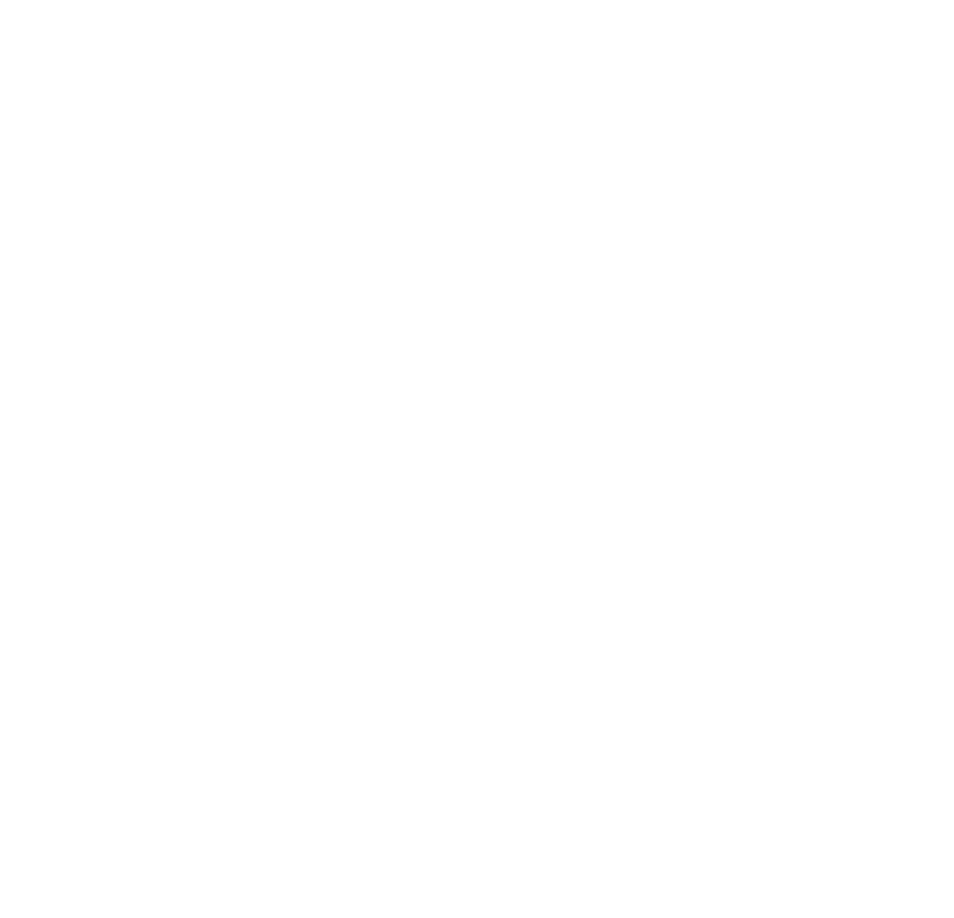
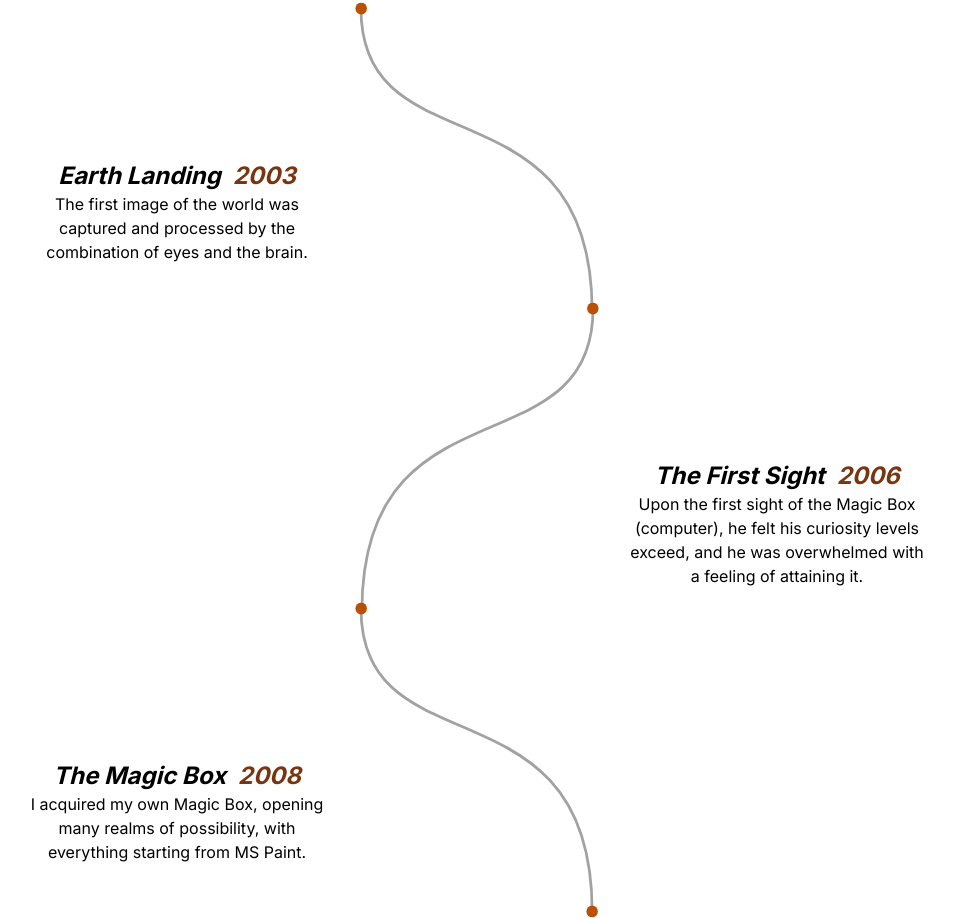
Before and after one commit to aslamcodes/personal-site, a Next.js app: page / in a window 1280 px wide. Shown: the part 1630-2548 px from the top of the page, without its empty margins (163-1117 px from the left). Before the commit the page ends 1640 px from the top, so only its background shows below. Built offline with nearby package versions, Linux system fonts and the light colour scheme.

Commit message:
TimeLine

```diff
--- a/src/app/page.tsx
+++ b/src/app/page.tsx
@@ -1,10 +1,14 @@
+import TimeLine from "@/components/Home/TimeLine";
 import Image from "next/image";
 import React from "react";
 
 export default function Home() {
   return (
     <main className="container mx-auto snap-mandatory snap-y">
-      <section className="py-10 flex flex-col justify-center items-center snap-start">
+      <section
+        className="py-10 flex flex-col justify-center items-center snap-start"
+        id="home"
+      >
         {/* Column 1 - Photo */}
         <div className="md:w-1/2">
           <Image
@@ -39,15 +43,15 @@
           <div className="w-full flex flex-col md:flex-row justify-around items-center gap-3 p-4">
             <Image
               src="/magic-box.png"
-              width={300}
-              height={300}
+              width={400}
+              height={400}
               alt="Magic Box(Computer)"
             />
             <div className="md:w-1/2 flex flex-col gap-5">
               <p className="text-4xl font-semibold">
                 About <span className="text-amber-900 ">Mohamed Aslam</span>
               </p>
-              <div className="text-2xl font-light" ref={null}>
+              <div className="text-2xl font-light transition-all " ref={null}>
                 {`Mohamed\tAslam was raised in Thiruvarur, India, born into a
                 hard-working family. From the moment he saw the magic box,
                 commonly known as "The\tComputer," his curiosity knew no bounds.
@@ -58,7 +62,7 @@
                   .map((e, idx) => (
                     <span
                       key={e + idx}
-                      className="hover:text-amber-600 transition-colors cursor-default"
+                      className="hover:text-amber-600 hover:font-normal transition-all cursor-default"
                     >
                       {e}{" "}
                     </span>
@@ -68,6 +72,9 @@
           </div>
         </div>
       </section>
+      <section className="h-screen">
+        <TimeLine />
+      </section>
     </main>
   );
 }
--- /dev/null
+++ b/src/components/Home/TimeLine.tsx
@@ -0,0 +1,64 @@
+import TimeFall from "@/icons/TimeFall";
+import React, { FC } from "react";
+
+type TimeLineEntry = {
+  year: number;
+  title: string;
+  description: string;
+};
+
+const TimeLine: FC = () => {
+  const timeline: TimeLineEntry[] = [
+    {
+      year: 2003,
+      title: "Earth Landing",
+      description:
+        "The first image of the world was captured and processed by the combination of eyes and the brain.",
+    },
+    {
+      year: 2006,
+      title: "The First Sight",
+      description:
+        "Upon the first sight of the Magic Box (computer), he felt his curiosity levels exceed, and he was overwhelmed with a feeling of attaining it.",
+    },
+    {
+      year: 2008,
+      title: "The Magic Box",
+      description:
+        "I acquired my own Magic Box, opening many realms of possibility, with everything starting from MS Paint.",
+    },
+  ];
+
+  return (
+    <div className="flex flex-col items-center justify-center z-10">
+      {timeline.map((entry, idx) => {
+        let isRight: boolean = idx % 2 !== 0;
+        return (
+          <div
+            className={`flex relative `}
+            key={entry.year + entry.description + idx}
+          >
+            <TimeFall
+              isRight={isRight}
+              className="scale-y-105"
+              isLast={idx == timeline.length - 1}
+            />
+            <div
+              className={`absolute top-2/4 flex w-full flex-col items-center justify-center  ${
+                isRight ? "-right-full" : "-left-full"
+              }`}
+            >
+              <div className="flex gap-3 items-center text-2xl font-bold italic">
+                <p>{entry.title}</p>
+                <p className="text-amber-900">{entry.year}</p>
+              </div>
+              <p className="text-center">{entry.description}</p>
+            </div>
+          </div>
+        );
+      })}
+    </div>
+  );
+};
+
+export default TimeLine;
--- a/src/components/common/Navbar.tsx
+++ b/src/components/common/Navbar.tsx
@@ -4,7 +4,7 @@
 
 const Navbar = () => {
   return (
-    <nav className="text-amber-900 p-5 bg-white bg-opacity-70 backdrop-blur-md rounded-b-md shadow-md fixed top-0 left-0 right-0">
+    <nav className="text-amber-900 p-5 bg-white bg-opacity-70 backdrop-blur-md rounded-b-md shadow-md fixed z-50 top-0 left-0 right-0">
       <div className="container mx-auto">
         <div className="flex items-center justify-between">
           <div className=" font-bold text-xl">Mohamed Aslam</div>
--- /dev/null
+++ b/src/icons/TimeFall.tsx
@@ -0,0 +1,46 @@
+import React, { FC } from "react";
+
+const TimeFall: FC<{
+  isRight?: boolean;
+  className?: string;
+  isLast?: boolean;
+}> = ({ isRight = false, className = "", isLast = false }) => {
+  const pathData = isRight
+    ? "M518 12.5C518 353.5 14 150 14 641.5"
+    : "M12 12.5C12 353.5 516 150 516 641.5";
+
+  return (
+    <svg
+      width="300"
+      height="300"
+      viewBox="0 0 530 654"
+      fill="none"
+      xmlns="http://www.w3.org/2000/svg"
+      className={className}
+    >
+      {/* Extend the path here by changing the ending point */}
+      <path d={pathData} stroke="#A2A2A2" strokeWidth="6" />
+      {isRight ? (
+        <>
+          <circle
+            cx="12.5"
+            cy="12.5"
+            r="12.5"
+            transform="matrix(-1 0 0 1 530 0)"
+            fill="#BC5002"
+          />
+          {/* Render the circle at the end if isLast is true */}
+          {isLast && <circle cx="14" cy="641.5" r="12.5" fill="#BC5002" />}
+        </>
+      ) : (
+        <>
+          <circle cx="12.5" cy="12.5" r="12.5" fill="#BC5002" />
+          {/* Render the circle at the end if isLast is true */}
+          {isLast && <circle cx="516" cy="641.5" r="12.5" fill="#BC5002" />}
+        </>
+      )}
+    </svg>
+  );
+};
+
+export default TimeFall;
--- a/tailwind.config.js
+++ b/tailwind.config.js
@@ -1,18 +1,21 @@
 /** @type {import('tailwindcss').Config} */
 module.exports = {
   content: [
-    './src/pages/**/*.{js,ts,jsx,tsx,mdx}',
-    './src/components/**/*.{js,ts,jsx,tsx,mdx}',
-    './src/app/**/*.{js,ts,jsx,tsx,mdx}',
+    "./src/pages/**/*.{js,ts,jsx,tsx,mdx}",
+    "./src/components/**/*.{js,ts,jsx,tsx,mdx}",
+    "./src/app/**/*.{js,ts,jsx,tsx,mdx}",
   ],
   theme: {
     extend: {
       backgroundImage: {
-        'gradient-radial': 'radial-gradient(var(--tw-gradient-stops))',
-        'gradient-conic':
-          'conic-gradient(from 180deg at 50% 50%, var(--tw-gradient-stops))',
+        "gradient-radial": "radial-gradient(var(--tw-gradient-stops))",
+        "gradient-conic":
+          "conic-gradient(from 180deg at 50% 50%, var(--tw-gradient-stops))",
+      },
+      scale: {
+        "-100": "-1",
       },
     },
   },
   plugins: [],
-}
+};
```
